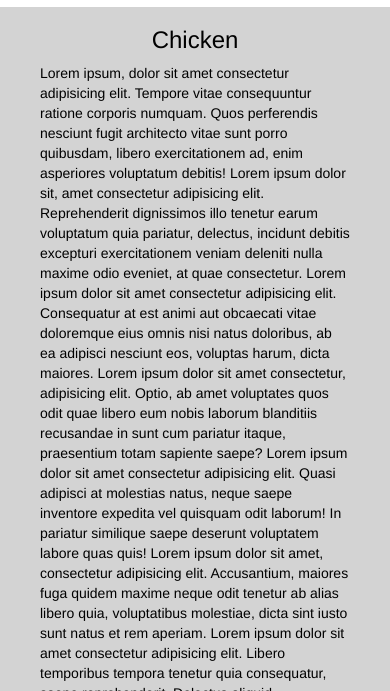
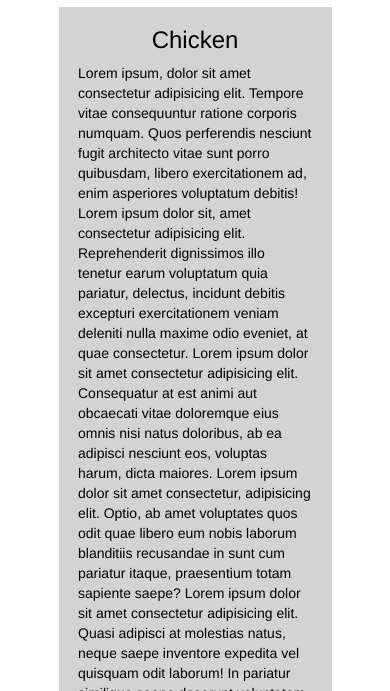
Before and after one commit to RJPerry23d/coursera_webdevelopment, a plain HTML site: page module3/module3-solution/index.html in a window 390 px wide. Shown: the part 153-844 px from the top of the page. Drawn offline with Linux system fonts and the light colour scheme.

Commit message:
updated media query for xs small and small break points

```diff
--- a/module3/module3-solution/css/styles.css
+++ b/module3/module3-solution/css/styles.css
@@ -21,3 +21,19 @@
   padding: 0 40px 10px;
   color: #000000;
 }
+
+
+
+@media (max-width: 768px) {
+
+  #chicken,
+  #beef,
+  #sushi {
+    background-color: lightgray;
+    margin-bottom: 30px;
+    margin-right: 15vw;
+    margin-left: 15vw;
+    padding: 0 5vw 10px;
+    color: #000000;
+  }
+}
```
